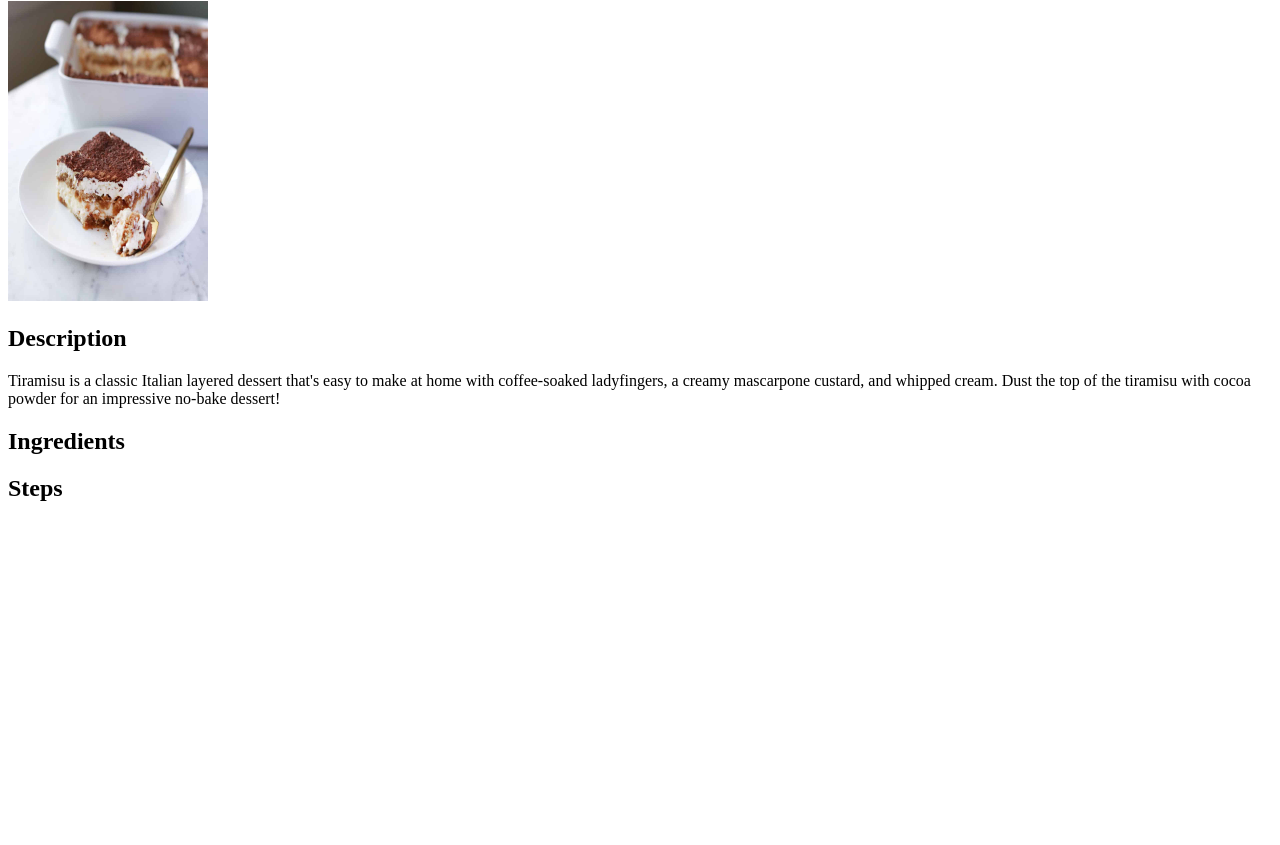
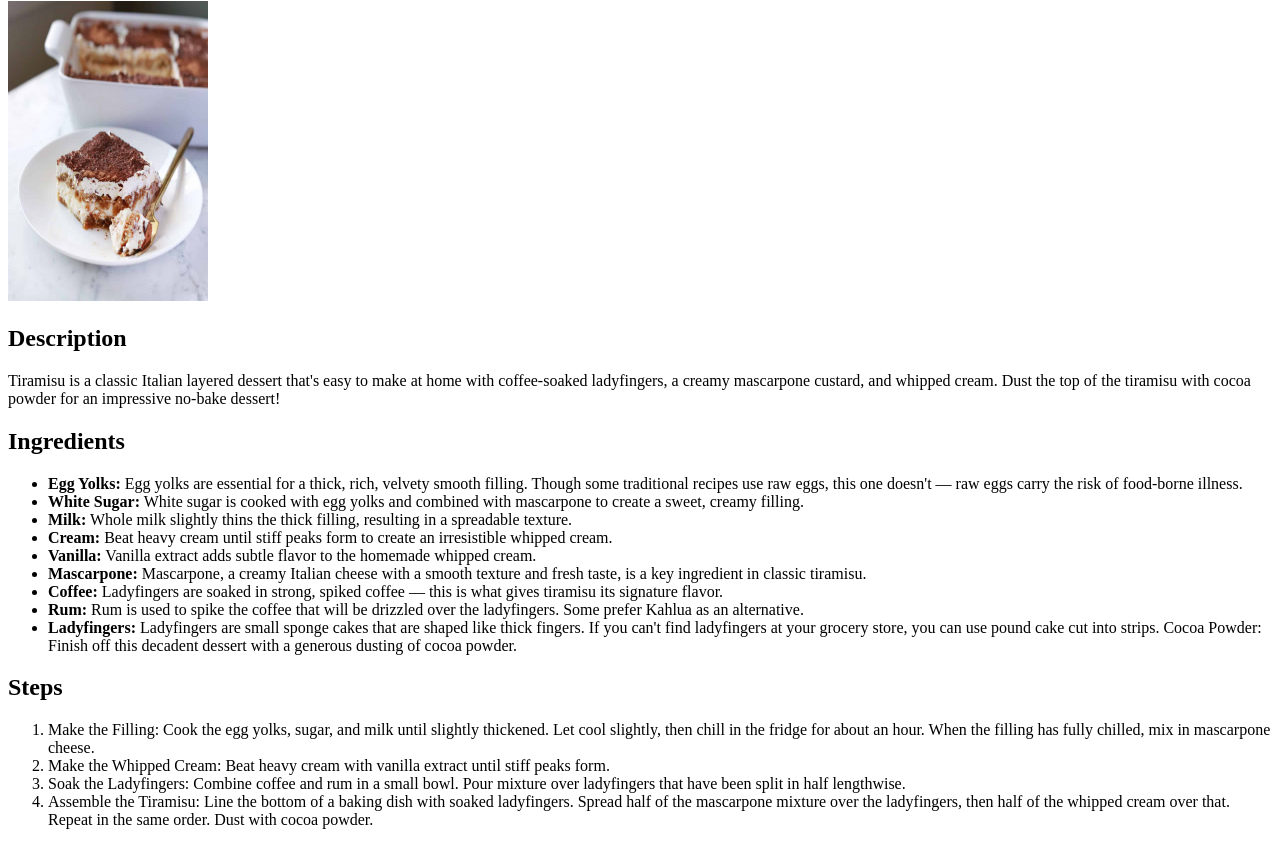
Before and after one commit to wwoah/odin-recipes, a plain HTML site: page recipes/tiramisu.html in a window 1280 px wide. Shown: the part 79-924 px from the top of the page. Before the commit the page ends 800 px from the top, so only its background shows below. Drawn offline with Linux system fonts and the light colour scheme.

Commit message:
Added content to ingr. and steps of tiramisu recipe for reader.

```diff
--- a/recipes/tiramisu.html
+++ b/recipes/tiramisu.html
@@ -15,8 +15,26 @@
 
 	<h2>Ingredients</h2>
 
+  <ul>
+    <li><b>Egg Yolks:</b> Egg yolks are essential for a thick, rich, velvety smooth filling. Though some traditional recipes use raw eggs, this one doesn't — raw eggs carry the risk of food-borne illness. </li>
+    <li><b>White Sugar:</b> White sugar is cooked with egg yolks and combined with mascarpone to create a sweet, creamy filling.</li>
+    <li><b>Milk:</b> Whole milk slightly thins the thick filling, resulting in a spreadable texture.</li>
+    <li><b>Cream:</b> Beat heavy cream until stiff peaks form to create an irresistible whipped cream.</li>
+    <li><b>Vanilla:</b> Vanilla extract adds subtle flavor to the homemade whipped cream.</li>
+    <li><b>Mascarpone:</b> Mascarpone, a creamy Italian cheese with a smooth texture and fresh taste, is a key ingredient in classic tiramisu.</li>
+    <li><b>Coffee:</b> Ladyfingers are soaked in strong, spiked coffee — this is what gives tiramisu its signature flavor.</li>
+    <li><b>Rum:</b> Rum is used to spike the coffee that will be drizzled over the ladyfingers. Some prefer Kahlua as an alternative.</li>
+    <li><b>Ladyfingers:</b> Ladyfingers are small sponge cakes that are shaped like thick fingers. If you can't find ladyfingers at your grocery store, you can use pound cake cut into strips.
+      Cocoa Powder: Finish off this decadent dessert with a generous dusting of cocoa powder.</li>
+  </ul>
 
 	<h2>Steps</h2>
 
+  <ol>
+    <li>    Make the Filling: Cook the egg yolks, sugar, and milk until slightly thickened. Let cool slightly, then chill in the fridge for about an hour. When the filling has fully chilled, mix in mascarpone cheese.</li>
+    <li>    Make the Whipped Cream: Beat heavy cream with vanilla extract until stiff peaks form.</li>
+    <li>    Soak the Ladyfingers: Combine coffee and rum in a small bowl. Pour mixture over ladyfingers that have been split in half lengthwise.</li>
+    <li>    Assemble the Tiramisu: Line the bottom of a baking dish with soaked ladyfingers. Spread half of the mascarpone mixture over the ladyfingers, then half of the whipped cream over that. Repeat in the same order. Dust with cocoa powder.</li>
+  </ol>
   </body>
 </html>
```
